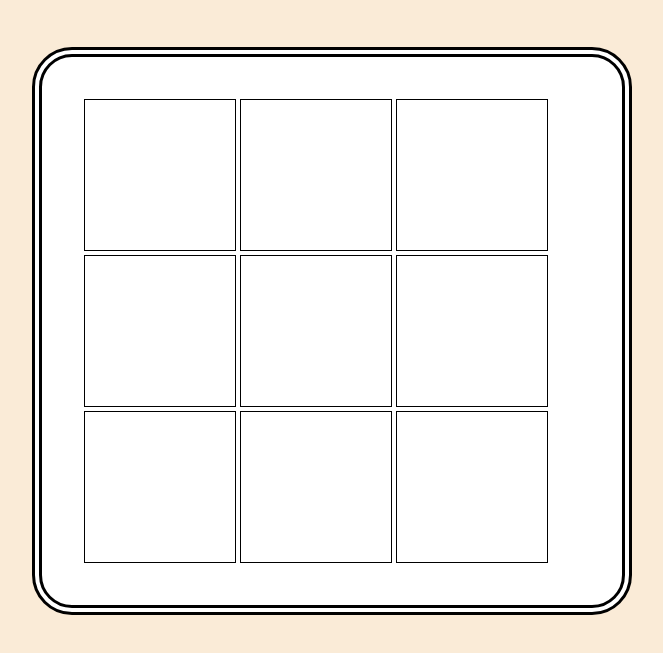
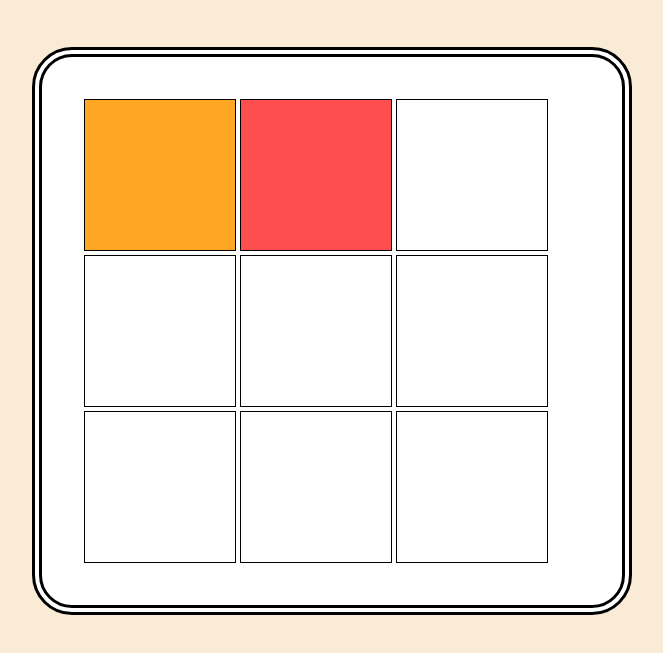
Before and after one commit to DaleGayatri/rtc-30, a plain HTML site: page index.html in a window 1280 px wide. Shown: the part 61-714 px from the top of the page, without its empty margins (308-971 px from the left). Drawn offline with Linux system fonts and the light colour scheme.

Commit message:
background clor isbadded

```diff
--- a/index.html
+++ b/index.html
@@ -43,13 +43,19 @@
             cursor: pointer;
             box-shadow: 0 0 10px 0 black;
          }
+         .cell-p1{
+            background-color: #ffa725;
+         }
+         .cell-p2{
+            background-color:#ff4e50;
+         }
     </style>
 </head>
 <body>
     <h1 class="app_name">Tic Tac Toe</h1>
 <div class="board">
-    <div class="cell"></div>
-    <div class="cell"></div>
+    <div class="cell cell-p1"></div>
+    <div class="cell cell-p2"></div>
     <div class="cell"></div>
     <div class="cell"></div>
     <div class="cell"></div>
```
